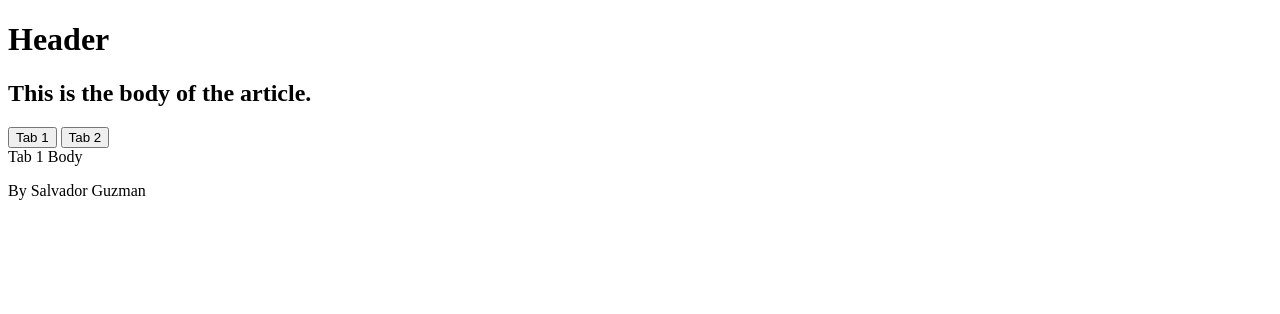
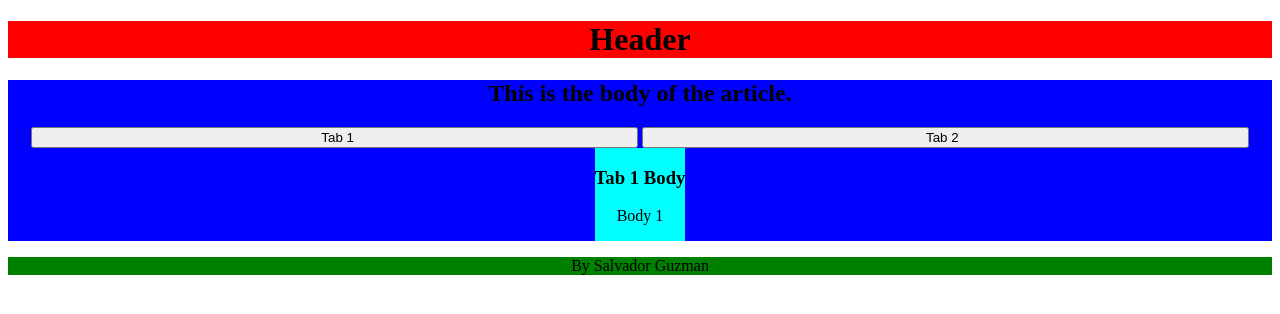
Before and after one commit to sguzman/simple-web-page, a plain HTML site: page index.html in a window 1280 px wide. Both pictures are taken after a click on the button "Tab 1". Drawn offline with Linux system fonts and the light colour scheme.

Commit message:
add everything

```diff
--- a/index.html
+++ b/index.html
@@ -2,6 +2,7 @@
 <html lang="en">
 <head>
     <meta charset="UTF-8">
+    <meta http-equiv="X-UA-Compatible" content="IE=edge" />
     <link rel="stylesheet" type="text/css" href="./style.css"/>
     <title>Test Page</title>
 </head>
@@ -12,17 +13,25 @@
         </header>
         <article>
             <h2>This is the body of the article.</h2>
-            <button id="tab1" onclick="toggleTabs()">Tab 1</button>
-            <button id="tab2" onclick="toggleTabs()">Tab 2</button>
+            <button id="tab1" onclick="displayTab1()">Tab 1</button>
+            <button id="tab2" onclick="displayTab2()">Tab 2</button>
             <div id="body">
-                <div id="tab1body">Tab 1 Body</div>
-                <div id="tab2body">Tab 2 Body</div>
+                <div id="tab1body">
+                    <h3>Tab 1 Body</h3>
+                    <p>Body 1</p>
+                </div>
+                <div id="tab2body">
+                    <h3>Tab 2 Body</h3>
+                    <p>Body 2</p>
+                </div>
             </div>
         </article>
         <footer>
             <p>By Salvador Guzman</p>
         </footer>
     </main>
-    <script type="text/javascript" rel="script" src="./script.js" async></script>
+    <script rel="script" src="./script.js" type="text/javascript">
+        displayTab1()
+    </script>
 </body>
 </html>
--- a/script.js
+++ b/script.js
@@ -3,8 +3,12 @@ const doc = document;
 const tab1 = doc.getElementById('tab1body')
 const tab2 = doc.getElementById('tab2body')
 
-function toggleTabs() {
-    const temp = tab1.style.display;
-    tab1.style.display = tab2.style.display;
-    tab2.style.display = temp;
+function displayTab1() {
+    tab1.style.display = 'inline-block';
+    tab2.style.display = 'none';
 }
+
+function displayTab2() {
+    tab2.style.display = 'inline-block';
+    tab1.style.display = 'none';
+}
--- a/style.css
+++ b/style.css
@@ -1,7 +1,37 @@
+#tab1body {
+    display: inline-block;
+    background-color: cyan;
+}
+
 #tab2body {
     display: none;
+    background-color: aliceblue;
+}
+
+#tab1 {
+    width: 48%;
+    padding-right: 0;
+}
+
+#tab2 {
+    width: 48%;
+    padding-left: 0;
 }
 
 header {
+    width: auto;
+    background-color: red;
+    text-align: center;
+}
 
+article {
+    width: auto;
+    background-color: blue;
+    text-align: center;
 }
+
+footer {
+    width: auto;
+    background-color: green;
+    text-align: center;
+}
```
